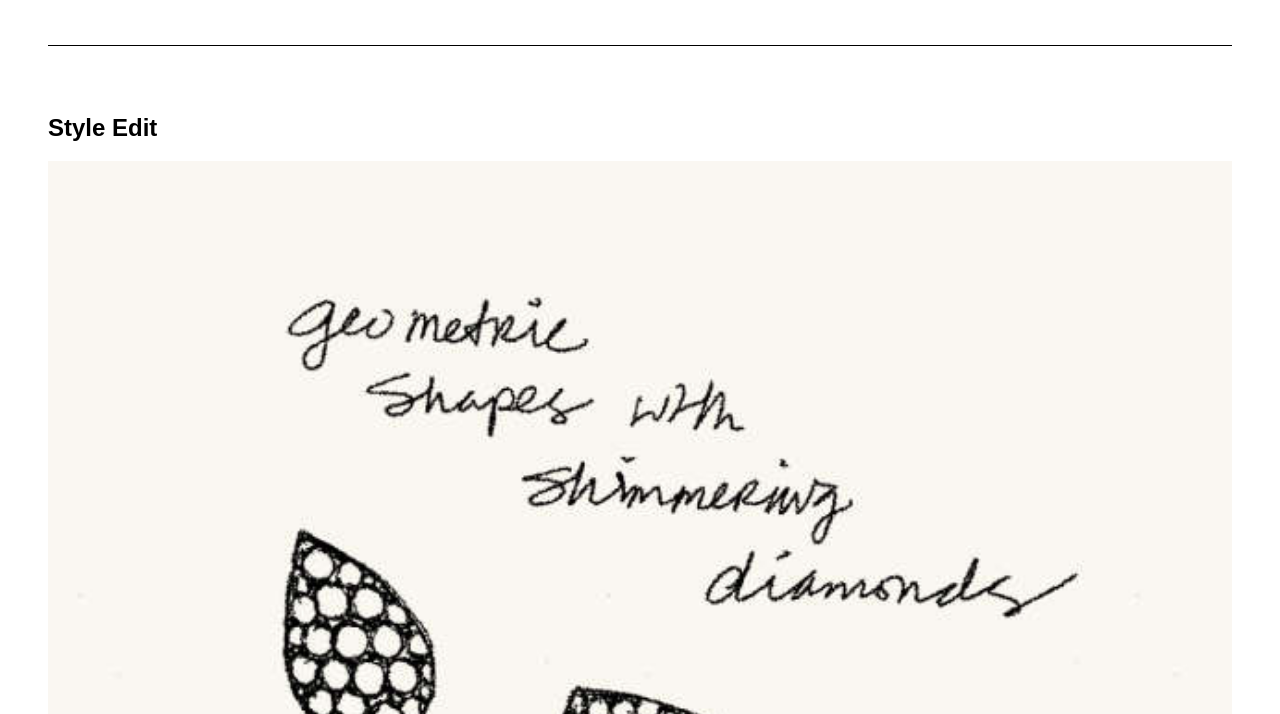
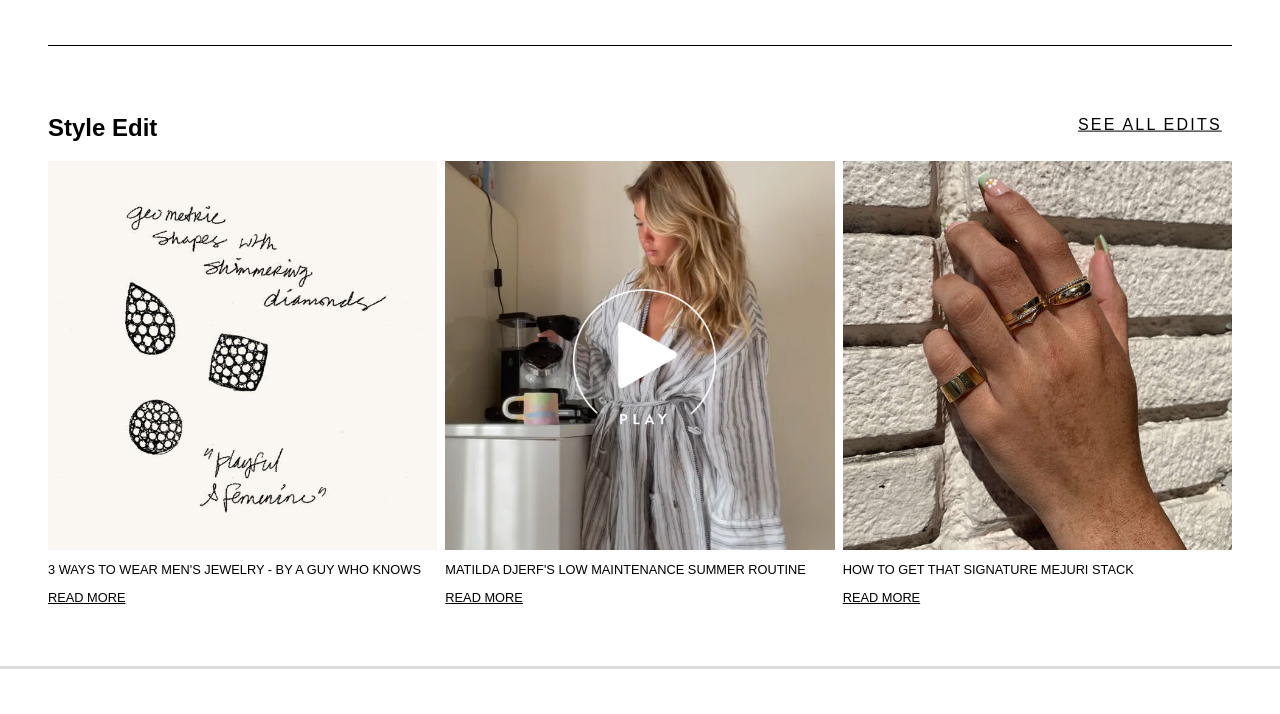
Before and after one commit to muhammadbilalraza/my-gatsby-project, a Gatsby site: page / in a window 1280 px wide. Shown: the part 939-1653 px from the top of the page. Built offline with nearby package versions, Linux system fonts and the light colour scheme; Gatsby itself is replaced by a stand-in of ours.

Commit message:
Update style-edit.css
complete responsive section done.

```diff
--- a/src/styles/style-edit.css
+++ b/src/styles/style-edit.css
@@ -65,6 +65,7 @@
 
   left: 50%;
   transform: translateX(-50%);
+  bottom: 0;
 
   border: 1px black solid;
 }
@@ -86,3 +87,40 @@
   color: white;
   background-color: black;
 }
+
+@media screen and (min-width: 768px) {
+  .blog-cards {
+    flex-wrap: nowrap;
+  }
+
+  .blog-cards :first-child {
+    flex-basis: 33.33%;
+  }
+
+  .edit-button {
+    position: absolute;
+    top: 2.5em;
+    left: 100.5%;
+    transform: translate(-100%, -100%);
+    border: none;
+    margin: 0;
+    width: 10em;
+    height: fit-content;
+  }
+
+  .edit-button a {
+    padding: 0;
+    text-decoration: underline;
+    font-size: initial;
+    transition: initial;
+    background-color: initial;
+  }
+
+  .edit-button:hover {
+    transition: initial;
+  }
+  .edit-button a:hover {
+    color: initial;
+    background-color: initial;
+  }
+}
```
